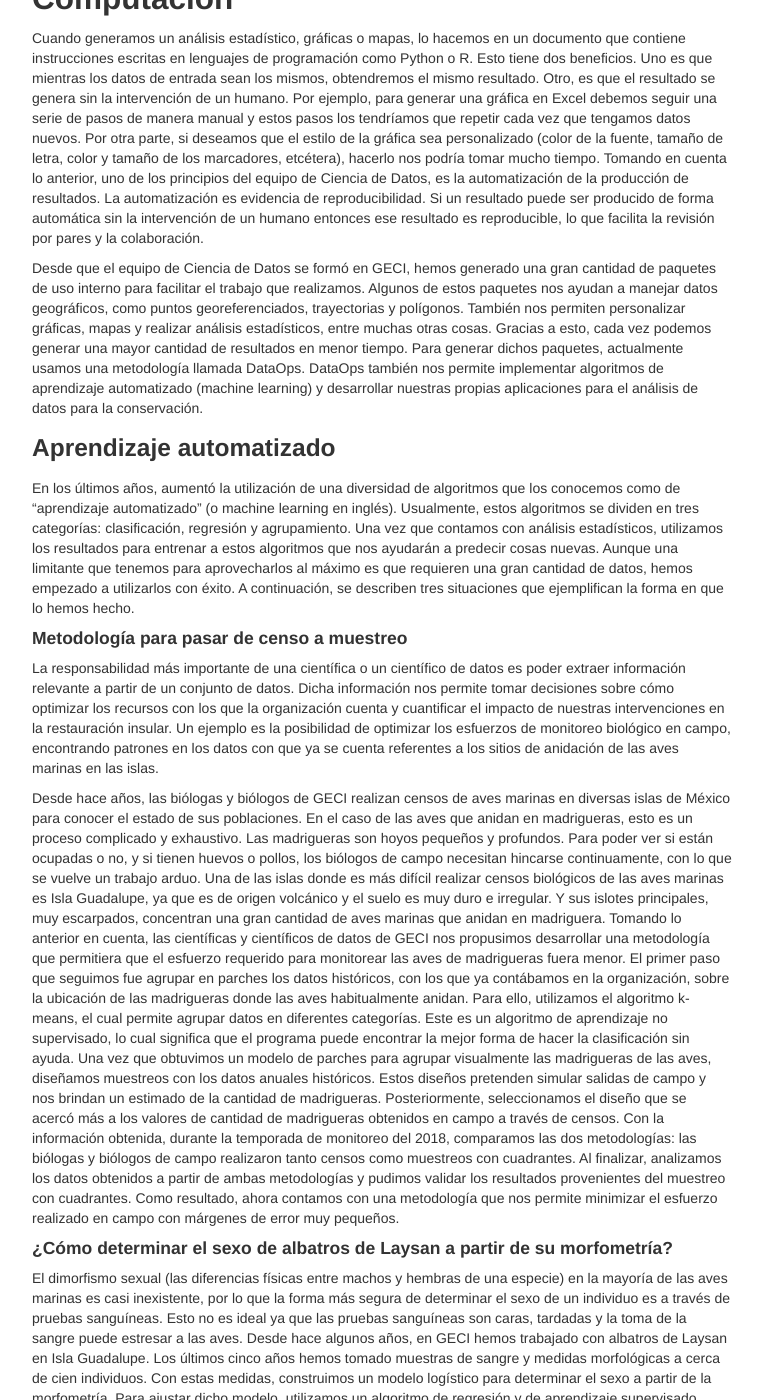
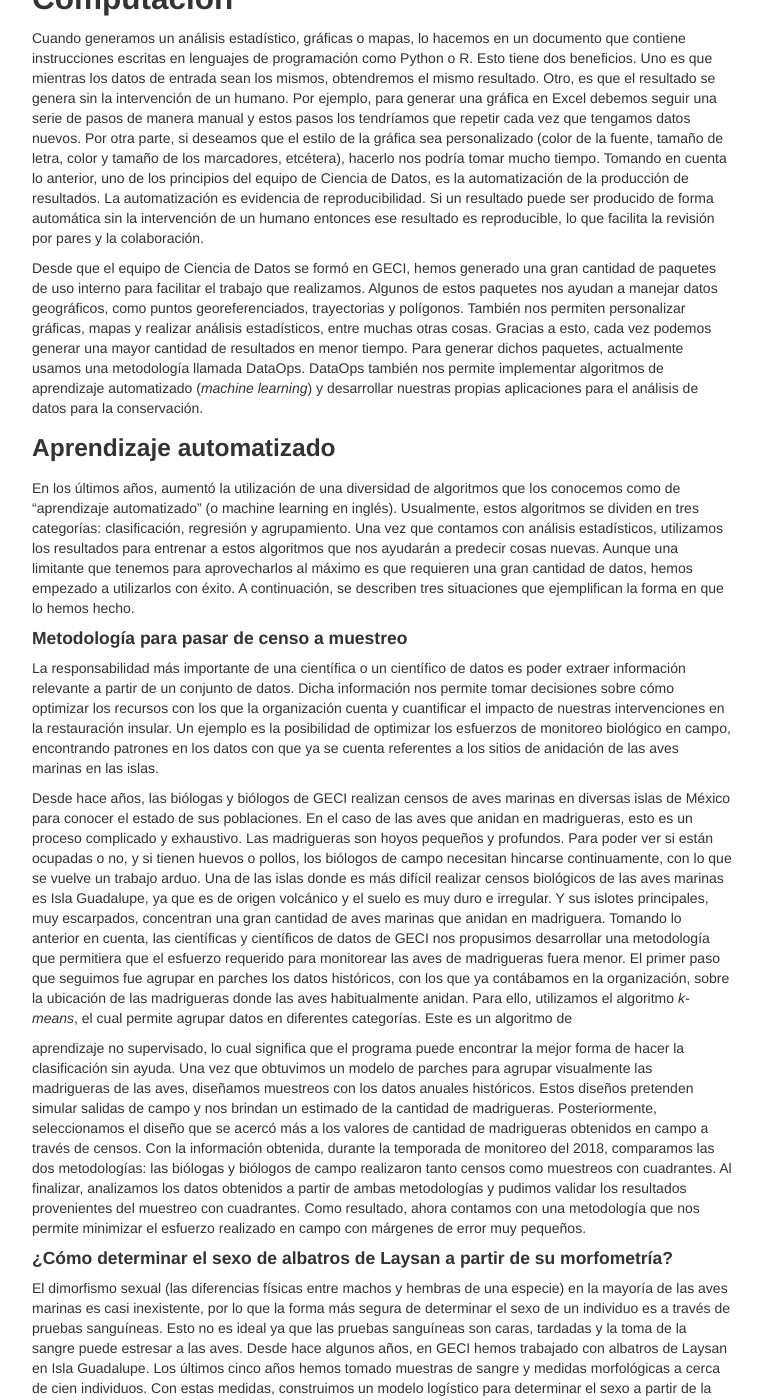
Before and after one commit to LizethMReyes/islasgeci.github.io, a Jekyll site: the page built from _posts/2020-05-25-divulgacion.md, in a window 1280 px wide and 1400 px high, scrolled down 4044 px. Shown: the whole window, without its empty margins (258-1021 px from the left). Built offline with Jekyll 4.4.1, drawn with Linux system fonts in a browser that asks for light colours; some of the changed text lies outside the part shown.

Commit message:
Incorpora sugerencias de @andrea-sanchez
Co-authored-by: Andrea Sánchez <60370110+andrea-sanchez@users.noreply.github.com>

```diff
--- a/_posts/2020-05-25-divulgacion.md
+++ b/_posts/2020-05-25-divulgacion.md
@@ -238,7 +238,7 @@ ayudan a manejar datos geográficos, como puntos georeferenciados, trayectorias
 nos permiten personalizar gráficas, mapas y realizar análisis estadísticos, entre muchas otras
 cosas. Gracias a esto, cada vez podemos generar una mayor cantidad de resultados en menor tiempo.
 Para generar dichos paquetes, actualmente usamos una metodología llamada DataOps. DataOps también
-nos permite implementar algoritmos de aprendizaje automatizado (machine learning) y desarrollar
+nos permite implementar algoritmos de aprendizaje automatizado (_machine learning_) y desarrollar
 nuestras propias aplicaciones para el análisis de datos para la conservación.
 
 ### Aprendizaje automatizado
@@ -272,7 +272,8 @@ científicas y científicos de datos de GECI nos propusimos desarrollar una meto
 que el esfuerzo requerido para monitorear las aves de madrigueras fuera menor. El primer paso que
 seguimos fue agrupar en parches los datos históricos, con los que ya contábamos en la organización,
 sobre la ubicación de las madrigueras donde las aves habitualmente anidan. Para ello, utilizamos el
-algoritmo k-means, el cual permite agrupar datos en diferentes categorías. Este es un algoritmo de
+algoritmo _k-means_, el cual permite agrupar datos en diferentes categorías. Este es un algoritmo de
+
 aprendizaje no supervisado, lo cual significa que el programa puede encontrar la mejor forma de
 hacer la clasificación sin ayuda. Una vez que obtuvimos un modelo de parches para agrupar
 visualmente las madrigueras de las aves, diseñamos muestreos con los datos anuales históricos. Estos
@@ -346,7 +347,8 @@ Decidimos que el sistema fuera una aplicación web porque queremos usarla en cua
 problema con esto es que en la isla no hay internet. Para solucionar este problema la aplicación
 tiene integrado un pequeño servidor que utiliza para servir los archivos de forma local.
 
-Una aplicación web está constituida por dos partes: el back-end y el front-end. La primera se
+Una aplicación web está constituida por dos partes: el _back-end_ y el _front-end_. La primera se
+
 refiere a la parte que está en el servidor, esta se encarga de comunicarse con la base de datos y
 atender las peticiones hechas por el cliente. La segunda es la interfaz que utiliza el cliente para
 comunicarse con el servidor.
```
